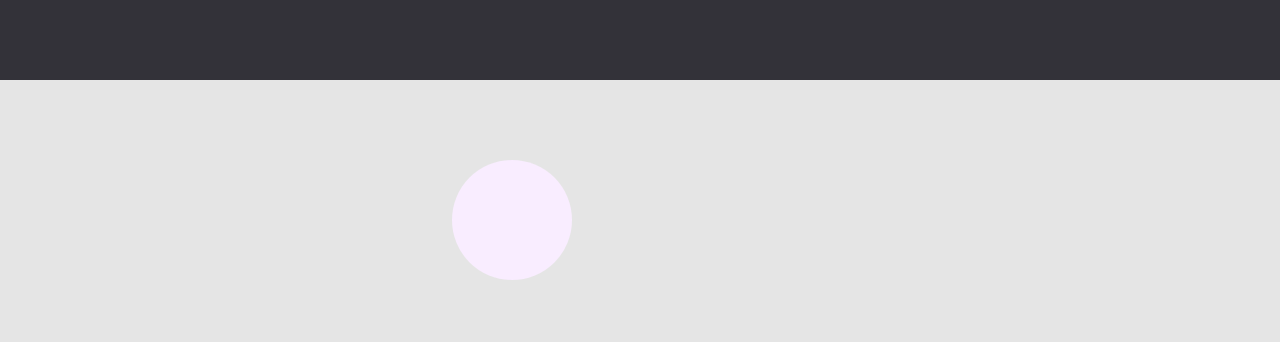
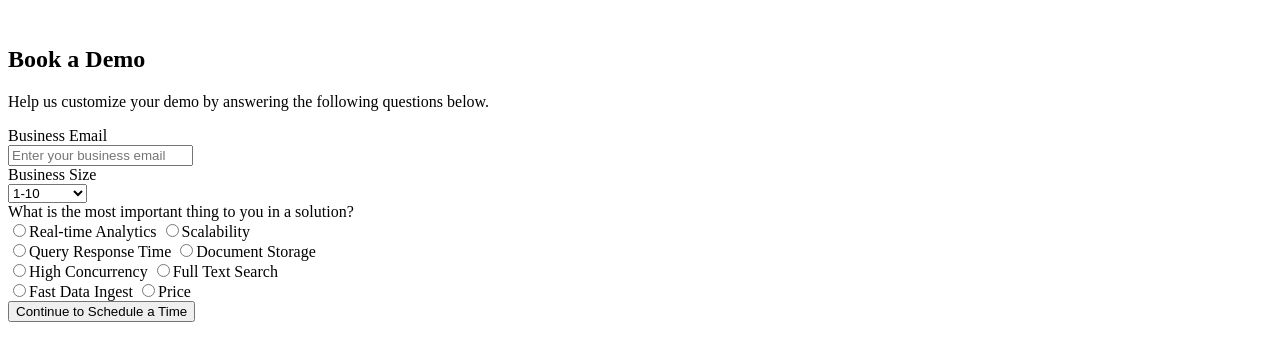
Before and after one commit to Mariamjaludi/memSQL-take-home, a plain HTML site: page index.html in a window 1280 px wide. Shown: the top 342 px of the page. Drawn offline with Linux system fonts and the light colour scheme.

Commit message:
dropbox and radio buttons added

```diff
--- a/index.html
+++ b/index.html
@@ -4,7 +4,7 @@
     <meta charset="utf-8">
     <title>memSQL</title>
     <script src="https://use.fontawesome.com/1a072db0ec.js"></script>
-    <link defer rel="stylesheet" href="style.css">
+    <!-- <link defer rel="stylesheet" href="style.css"> -->
   </head>
   <body>
     <div class="navbar">
@@ -12,9 +12,31 @@
     </div>
     <div class="ellipse4">
     </div>
-    <h2 class="bookDemo">Book a Demo</h2>
+    <h2 class="book-demo">Book a Demo</h2>
     <p>Help us customize your demo by answering the following questions below.</p>
-
+    <form action="index.html" >
+      <label for="b-email">Business Email</label><br>
+      <input id="b-email" type="text" name="" value="" placeholder="Enter your business email"><br>
+      <label for="b-size">Business Size</label><br>
+      <select id="b-size" class="" name="">
+        <option value="">1-10</option>
+        <option value="">11-15</option>
+        <option value="">51-100</option>
+        <option value="">101-250</option>
+        <option value="">250-1000</option>
+        <option value="">1000+</option>
+      </select><br>
+      <label for="">What is the most important thing to you in a solution?</label><br>
+      <input id="rd1" type="radio" name="r-group" value="">Real-time Analytics</input>
+      <input id="rd2" type="radio" name="r-group" value="">Scalability</input><br>
+      <input id="rd3" type="radio" name="r-group" value="">Query Response Time</input>
+      <input id="rd4" type="radio" name="r-group" value="">Document Storage</input><br>
+      <input id="rd5" type="radio" name="r-group" value="">High Concurrency</input>
+      <input id="rd6" type="radio" name="r-group" value="">Full Text Search</input><br>
+      <input id="rd7" type="radio" name="r-group" value="">Fast Data Ingest</input>
+      <input id="rd8" type="radio" name="r-group" value="">Price</input><br>
+      <button type="submit">Continue to Schedule a Time</button>
+    </form>
   </body>
 
 </html>
--- a/style.css
+++ b/style.css
@@ -23,7 +23,7 @@ body {
   background: #F9EDFF;
 }
 
-.bookDemo{
+.book-demo{
   position: absolute;
   width: 205px;
   height: 42px;
```
